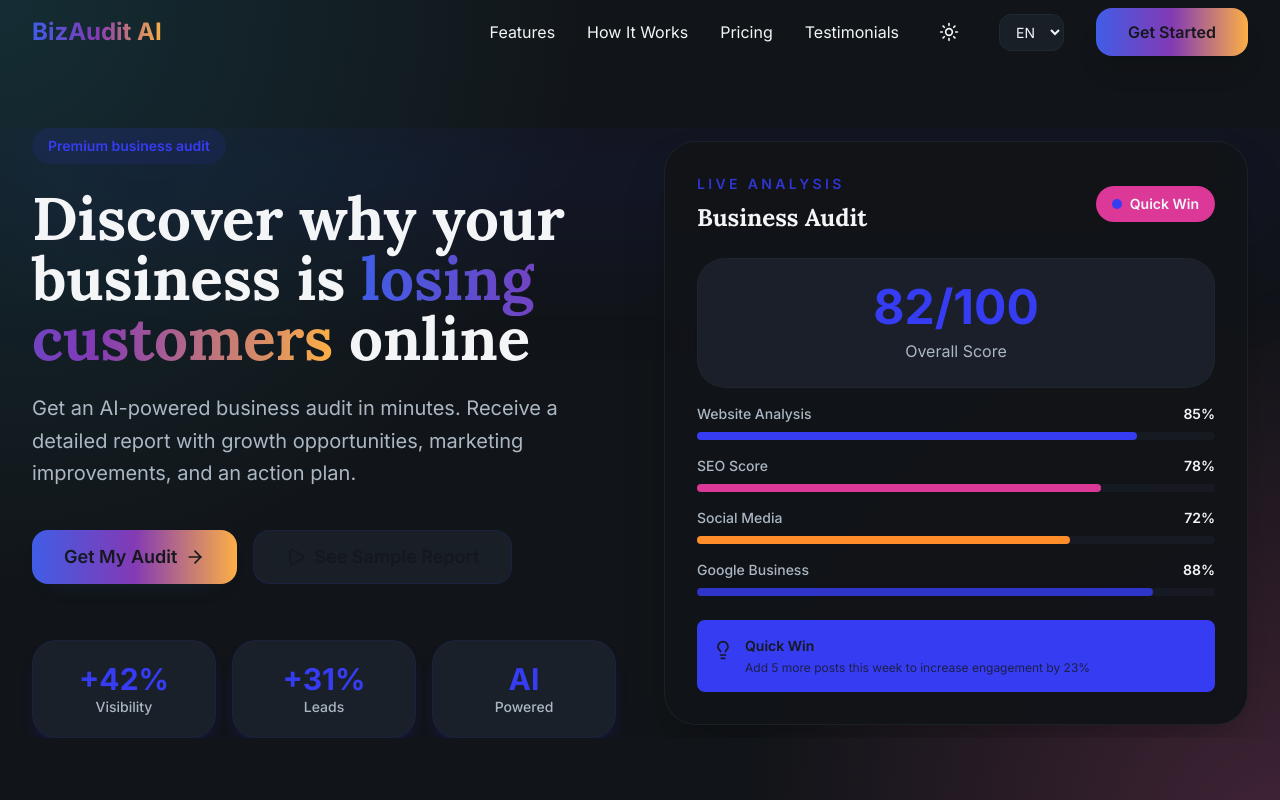
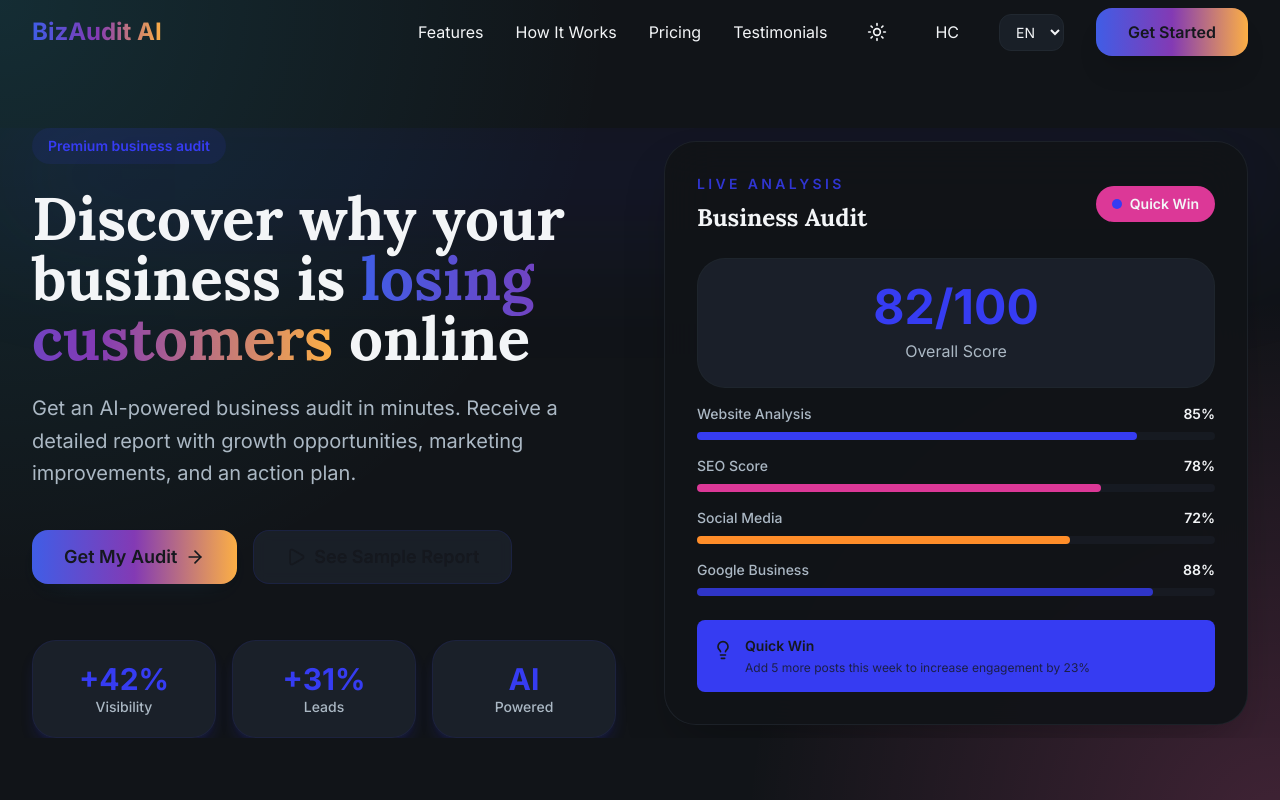
Before and after one commit to Yansmtp/bizaudit, a Next.js app: page / in a window 1280 px wide. Shown: the top 800 px of the page. Built offline with nearby package versions, Linux system fonts and the light colour scheme.

Commit message:
Feat: add high-contrast toggle to Navbar (persists in localStorage)

```diff
--- a/components/Navbar.tsx
+++ b/components/Navbar.tsx
@@ -11,6 +11,7 @@ export default function Navbar() {
   const [scrolled, setScrolled] = useState(false);
   const { theme, setTheme } = useTheme();
   const { lang, setLanguage, t } = useLanguage();
+  const [highContrast, setHighContrast] = useState(false);
 
   useEffect(() => {
     const handleScroll = () => {
@@ -19,6 +20,29 @@ export default function Navbar() {
     window.addEventListener('scroll', handleScroll);
     return () => window.removeEventListener('scroll', handleScroll);
   }, []);
+
+  useEffect(() => {
+    // Initialize high contrast from localStorage
+    try {
+      const stored = localStorage.getItem('highContrast');
+      const val = stored === 'true';
+      setHighContrast(val);
+      document.documentElement.classList.toggle('high-contrast', val);
+    } catch (e) {
+      // ignore (SSR or blocked storage)
+    }
+  }, []);
+
+  const toggleHighContrast = () => {
+    try {
+      const next = !highContrast;
+      setHighContrast(next);
+      localStorage.setItem('highContrast', next ? 'true' : 'false');
+      document.documentElement.classList.toggle('high-contrast', next);
+    } catch (e) {
+      // ignore
+    }
+  };
 
   const navItems = [
     { name: t.nav.features, href: '#features' },
@@ -53,8 +77,18 @@ export default function Navbar() {
             <button
               onClick={() => setTheme(theme === 'light' ? 'dark' : 'light')}
               className="p-2 rounded-xl hover:bg-primary/10 transition-colors"
+              aria-label="Toggle theme"
             >
               {theme === 'light' ? <Moon size={20} /> : <Sun size={20} />}
+            </button>
+            <button
+              onClick={toggleHighContrast}
+              className="p-2 rounded-xl hover:bg-primary/10 transition-colors"
+              aria-pressed={highContrast}
+              aria-label="Toggle high contrast"
+              title={highContrast ? 'High contrast: on' : 'High contrast: off'}
+            >
+              HC
             </button>
             <select
               value={lang}
@@ -76,6 +110,15 @@ export default function Navbar() {
               className="p-2 rounded-xl hover:bg-primary/10 transition-colors"
             >
               {theme === 'light' ? <Moon size={20} /> : <Sun size={20} />}
+            </button>
+            <button
+              onClick={toggleHighContrast}
+              className="p-2 rounded-xl hover:bg-primary/10 transition-colors"
+              aria-pressed={highContrast}
+              aria-label="Toggle high contrast"
+              title={highContrast ? 'High contrast: on' : 'High contrast: off'}
+            >
+              HC
             </button>
             <button
               onClick={() => setIsOpen(!isOpen)}
```
